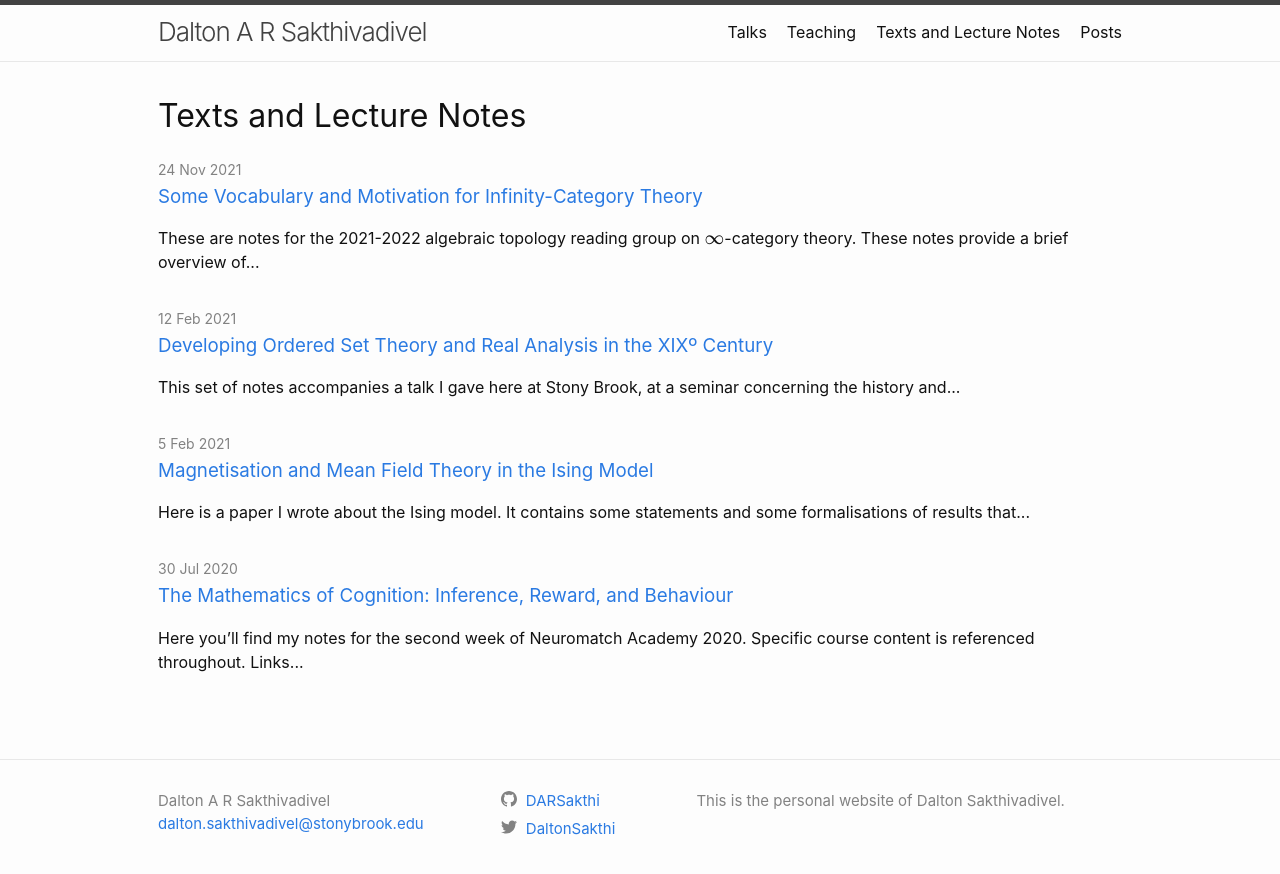
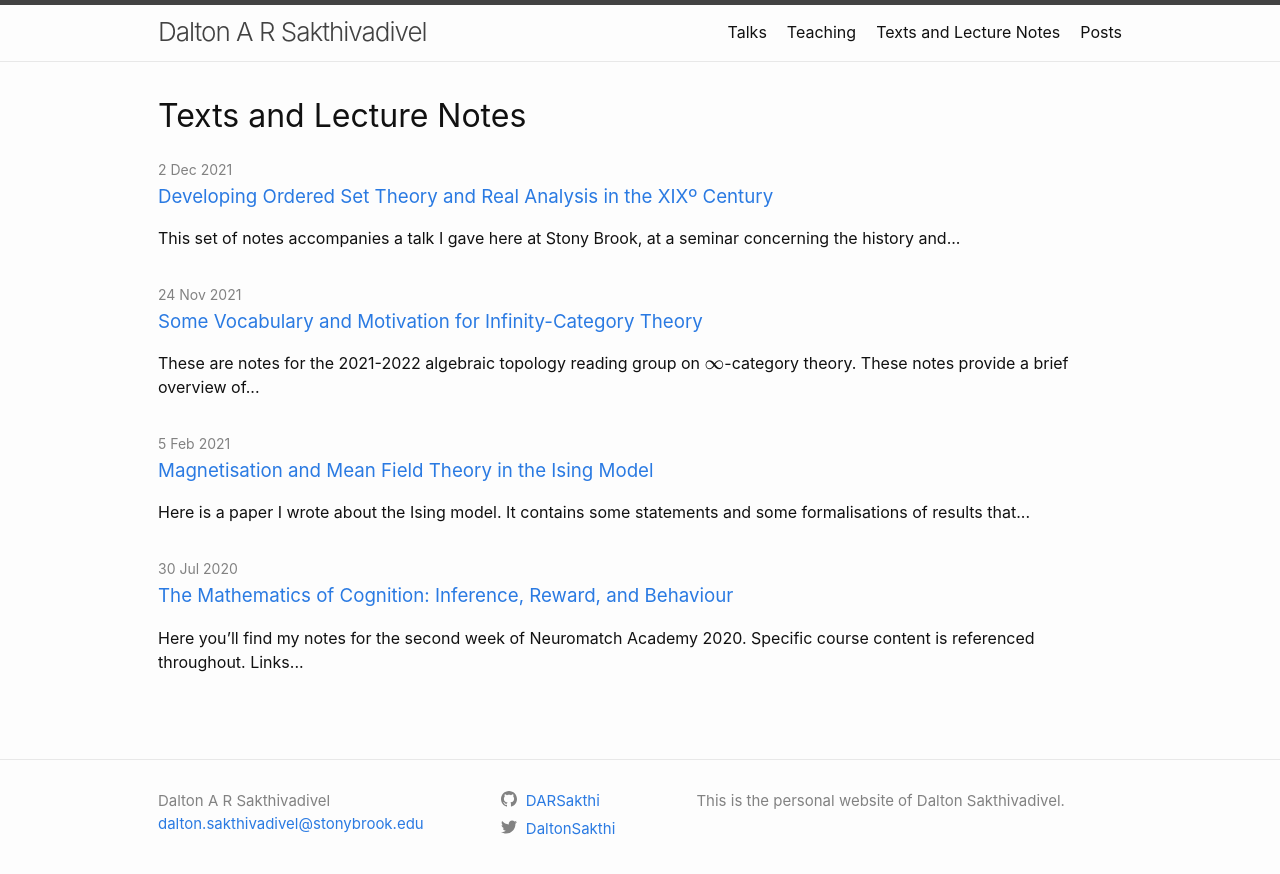
Before and after one commit to DARSakthi/DARSakthi.github.io, a Jekyll site: the page built from texts.html, in a window 1280 px wide. Shown: the top 874 px of the page. Built offline with Jekyll 4.4.1, drawn with Linux system fonts in a browser that asks for light colours; formulas are drawn with MathJax 3.

Commit message:
Corrected date

```diff
--- a/_texts/04-ord-sets.markdown
+++ b/_texts/04-ord-sets.markdown
@@ -3,7 +3,7 @@ collection: texts
 title: "Developing Ordered Set Theory and Real Analysis in the XIXº Century"
 layout: post
 permalink: /texts/ordset-notes
-date: 2021-02-12
+date: 2021-12-02
 ---
 
 This set of notes accompanies a talk I gave here at Stony Brook, at a seminar concerning the history and foundations of mathematics.
```
